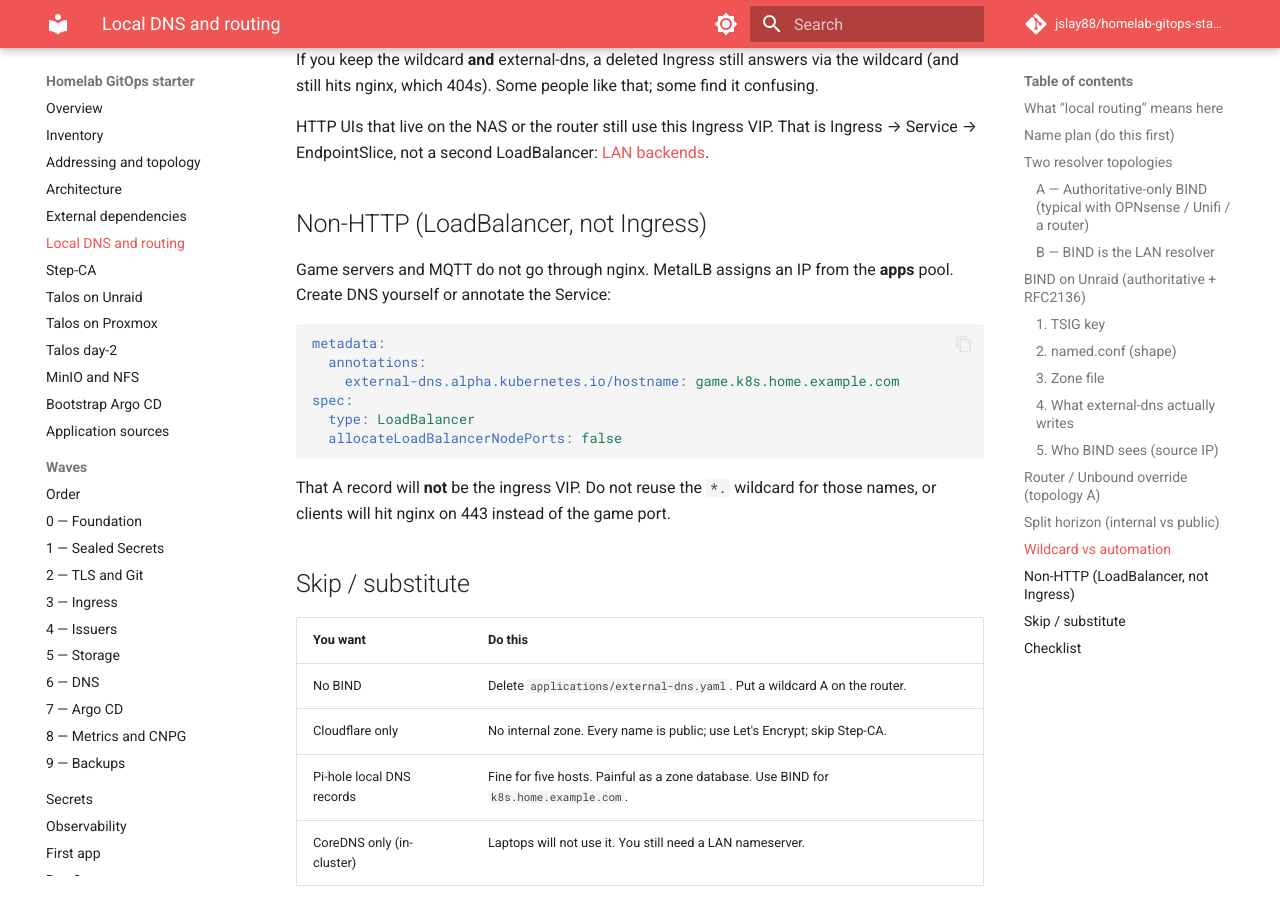
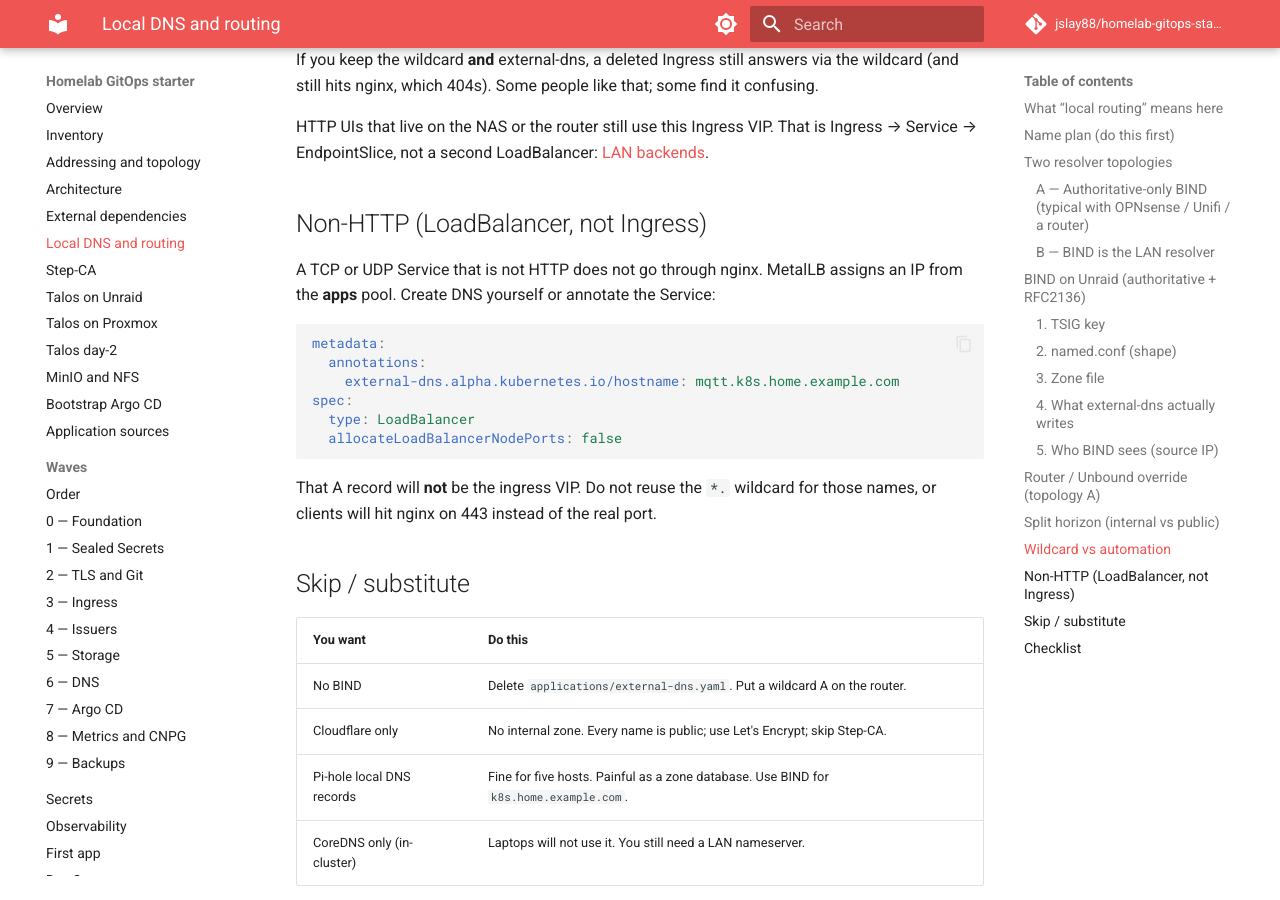
Before and after one commit to jslay88/homelab-gitops-starter, an MkDocs documentation site: the page built from docs/dns.md, in a window 1280 px wide and 900 px high, scrolled down 6387 px. Built offline with MkDocs 1.6.1 and Material for MkDocs 9.7.7, drawn with Linux system fonts in a browser that asks for light colours; comment, search, counter and statistics services are not loaded.

Commit message:
Drop named workload examples from the public guide.

````diff
--- a/docs/dns.md
+++ b/docs/dns.md
@@ -225,18 +225,18 @@ HTTP UIs that live on the NAS or the router still use this Ingress VIP. That is
 
 ## Non-HTTP (LoadBalancer, not Ingress)
 
-Game servers and MQTT do not go through nginx. MetalLB assigns an IP from the **apps** pool. Create DNS yourself or annotate the Service:
+A TCP or UDP Service that is not HTTP does not go through nginx. MetalLB assigns an IP from the **apps** pool. Create DNS yourself or annotate the Service:
 
 ```yaml
 metadata:
   annotations:
-    external-dns.alpha.kubernetes.io/hostname: game.k8s.home.example.com
+    external-dns.alpha.kubernetes.io/hostname: mqtt.k8s.home.example.com
 spec:
   type: LoadBalancer
   allocateLoadBalancerNodePorts: false
 ```
 
-That A record will **not** be the ingress VIP. Do not reuse the `*.` wildcard for those names, or clients will hit nginx on 443 instead of the game port.
+That A record will **not** be the ingress VIP. Do not reuse the `*.` wildcard for those names, or clients will hit nginx on 443 instead of the real port.
 
 ## Skip / substitute
 
````
Also changed, not shown: README.md (+1 -1 lines), docs/day-2.md (+1 -1 lines), docs/index.md (+1 -1 lines), docs/lan-backends.md (+1 -1 lines), docs/left-out.md (+1 -1 lines), docs/waves/7-argocd.md (+1 -1 lines).
